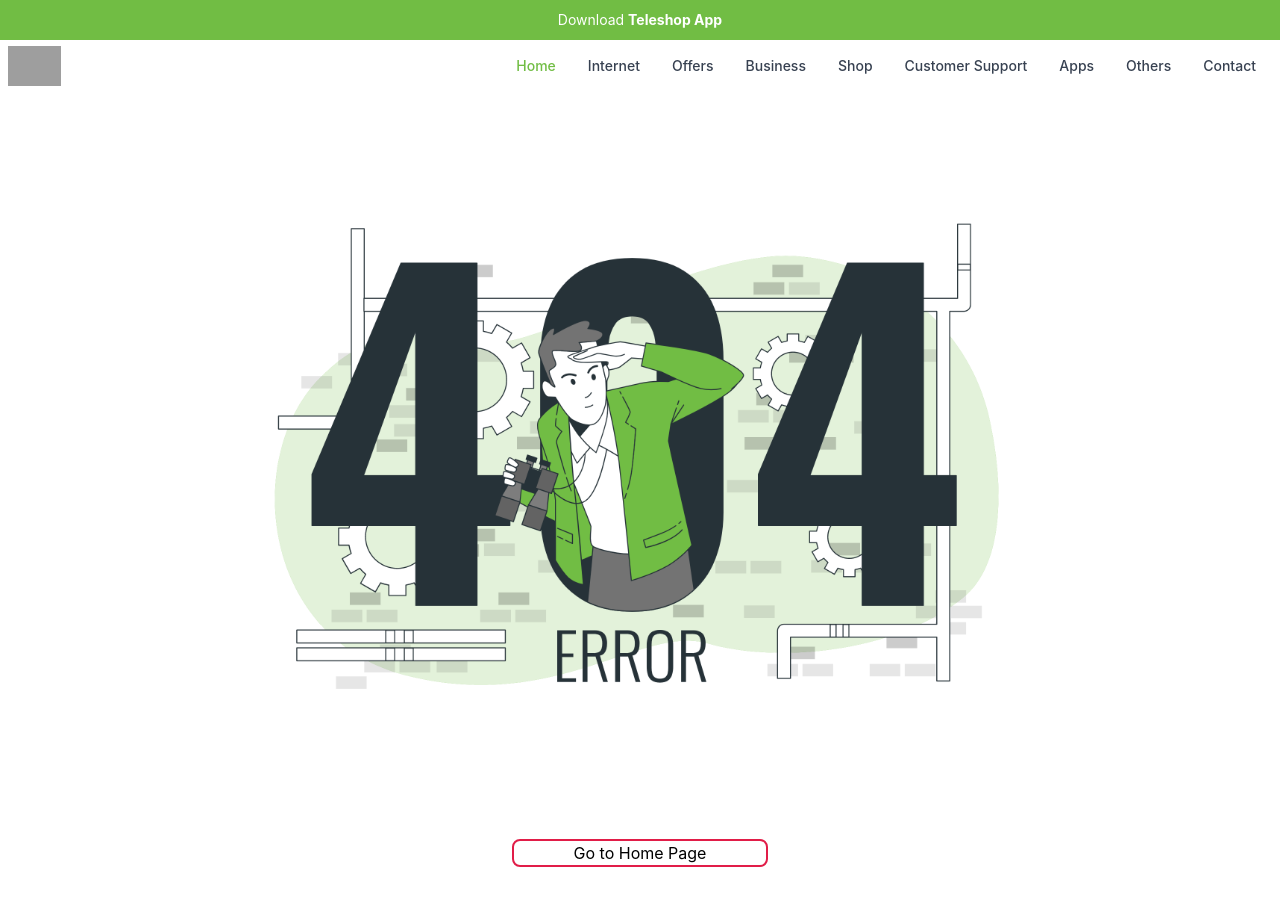
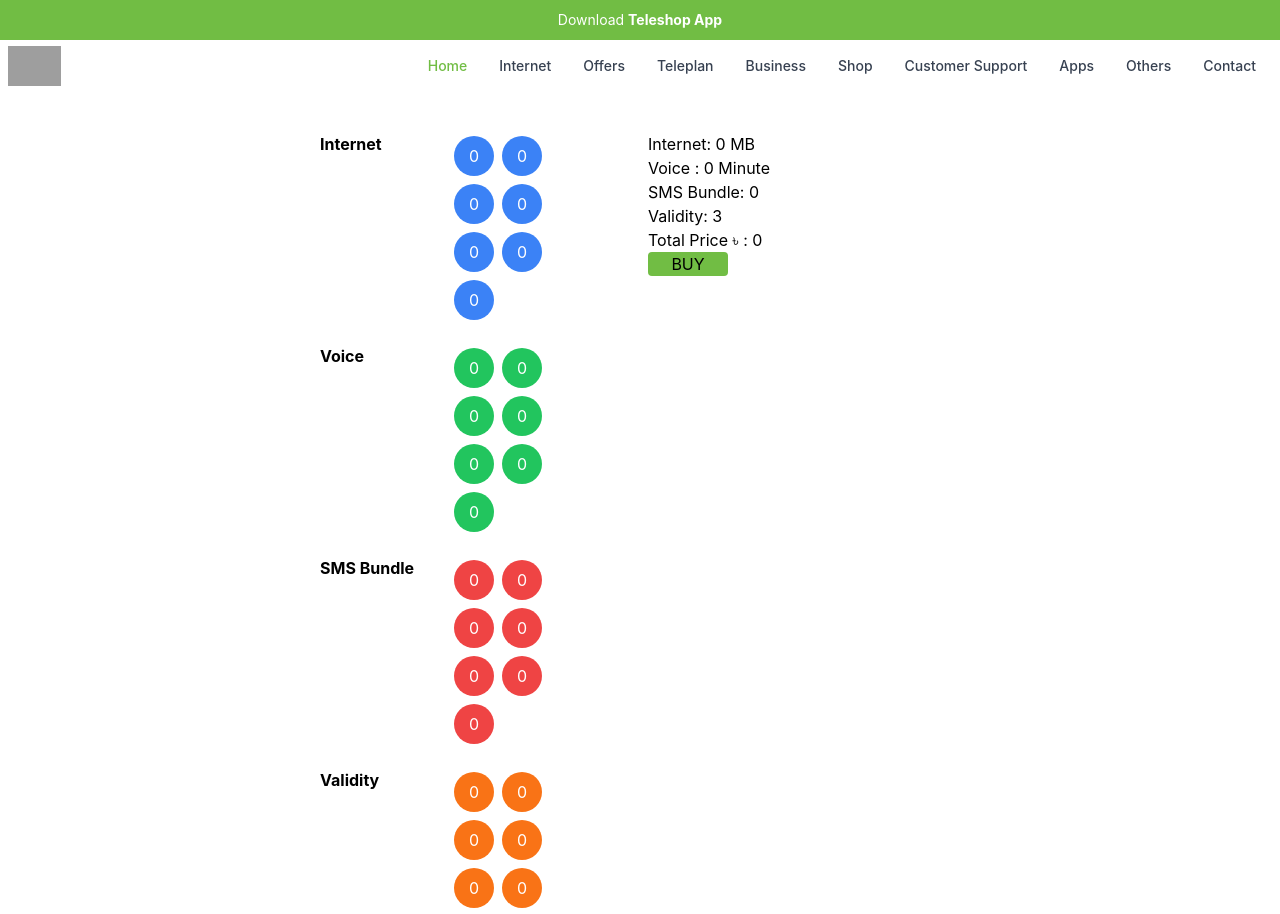
Before and after one commit to Uchchash346/Teleshop-frontend, a React (Create React App) app: page /teleplan in a window 1280 px wide. Shown: the top 914 px of the page. Built offline with nearby package versions, Linux system fonts and the light colour scheme; grey boxes are pictures that could not be loaded.

Commit message:
setup teleplan page

```diff
--- a/src/App.js
+++ b/src/App.js
@@ -9,6 +9,7 @@ import Contact from './components/contact_page/Contact';
 import CustomerSupport from './components/customer_support/CustomerSupport';
 import HomePage from './components/HomePage/HomePage';
 import InternetPage from './components/internet_page/InternetPage';
+import Teleplan from './components/teleplan/Teleplan';
 
 function App() {
   return (
@@ -18,6 +19,7 @@ function App() {
       <Routes>
         <Route path="/" element={<HomePage />} />
         <Route path="/internet" element={<InternetPage />} />
+        <Route path="/teleplan" element={<Teleplan />} />
         <Route path="/contact-us" element={<Contact />} />
         <Route path="/customer-support" element={<CustomerSupport />} />
         <Route path="/*" element={<ErrorPage />} />
--- a/src/components/common_pages/Navbar.js
+++ b/src/components/common_pages/Navbar.js
@@ -59,6 +59,9 @@ const Navbar = () => {
                                 <a href="/" className="block py-2 pl-3 pr-4 text-gray-700 rounded hover:bg-gray-100 md:hover:bg-transparent md:border-0 md:hover:text-[#71BD44] md:p-0 dark:text-gray-400 md:dark:hover:text-white dark:hover:bg-gray-700 dark:hover:text-white md:dark:hover:bg-transparent">Offers</a>
                             </li>
                             <li>
+                                <a href="/teleplan" className="block py-2 pl-3 pr-4 text-gray-700 rounded hover:bg-gray-100 md:hover:bg-transparent md:border-0 md:hover:text-[#71BD44] md:p-0 dark:text-gray-400 md:dark:hover:text-white dark:hover:bg-gray-700 dark:hover:text-white md:dark:hover:bg-transparent">Teleplan</a>
+                            </li>
+                            <li>
                                 <a href="/" className="block py-2 pl-3 pr-4 text-gray-700 rounded hover:bg-gray-100 md:hover:bg-transparent md:border-0 md:hover:text-[#71BD44] md:p-0 dark:text-gray-400 md:dark:hover:text-white dark:hover:bg-gray-700 dark:hover:text-white md:dark:hover:bg-transparent">Business</a>
                             </li>
                             <li>
--- a/src/components/contact_page/Contact.js
+++ b/src/components/contact_page/Contact.js
@@ -31,7 +31,7 @@ const Contact = () => {
                                     <label class="form-check-label inline-block text-gray-800" for="exampleCheck87">Send me a copy of this
                                         message</label>
                                 </div>
-                                <button type="submit" class="w-full px-6 py-2.5 bg-[#71BD44] text-white font-medium text-xs leading-tight uppercase rounded shadow-md hover:bg-[#00ff3b] hover:shadow-lg focus:bg-blue-700 focus:shadow-lg focus:outline-none focus:ring-0 active:bg-blue-800 active:shadow-lg transition duration-150 ease-in-out">Send</button>
+                                <button type="submit" class="w-full px-6 py-2.5 bg-[#71BD44] text-white font-medium text-xs leading-tight uppercase rounded shadow-md hover:bg-none hover:border-[#71BD44] hover:shadow-lg focus:bg-blue-700 focus:shadow-lg focus:outline-none focus:ring-0 active:bg-blue-800 active:shadow-lg transition duration-150 ease-in-out">Send</button>
                             </form>
                         </div>
                         <div class="grow-0 shrink-0 basis-auto w-full lg:w-7/12">
--- a/src/components/customer_support/CustomerSupport.js
+++ b/src/components/customer_support/CustomerSupport.js
@@ -12,8 +12,8 @@ const CustomerSupport = () => {
     }, [])
     return (
         <Fragment>
-            <div className='container mx-auto max-w-6xl pt-10'>
-                <div class="w-10/12">
+            <div className='container mx-auto max-w-3xl lg:max-w-6xl md:max-w-4xl pt-10'>
+                <div class="w-32 lg:w-10/12 md:w-96">
                     <table class="w-full text-sm text-left text-gray-500 dark:text-gray-400 ">
                         <thead class="text-xs text-gray-900 uppercase dark:text-gray-400">
                             <tr>
--- /dev/null
+++ b/src/components/teleplan/Teleplan.js
@@ -0,0 +1,138 @@
+import React, { Fragment } from 'react';
+import '../../styles/styles.css'
+
+const Teleplan = () => {
+    return (
+        <Fragment>
+
+            <div className='pt-5 flex flex-row justify-center items-center'>
+                <div class="grid grid-cols-2 gap-4 w-6/12">
+                    <div className='grid grid-rows-4 w-5/6'>
+                        <div className='grid grid-cols-2 mt-5'>
+                            <div className='w-32 font-bold'>
+                                Internet
+                            </div>
+                            <div>
+                                <button class="w-10 h-10 m-1 rounded-full bg-blue-500 hover:bg-[#71bd44] text-white">
+                                    0
+                                </button>
+                                <button class="w-10 h-10 m-1 rounded-full bg-blue-500 hover:bg-[#71bd44] text-white">
+                                    0
+                                </button>
+                                <button class="w-10 h-10 m-1 rounded-full bg-blue-500 hover:bg-[#71bd44] text-white">
+                                    0
+                                </button>
+                                <button class="w-10 h-10 m-1 rounded-full bg-blue-500 hover:bg-[#71bd44] text-white">
+                                    0
+                                </button>
+                                <button class="w-10 h-10 m-1 rounded-full bg-blue-500 hover:bg-[#71bd44] text-white">
+                                    0
+                                </button>
+                                <button class="w-10 h-10 m-1 rounded-full bg-blue-500 hover:bg-[#71bd44] text-white">
+                                    0
+                                </button>
+                                <button class="w-10 h-10 m-1 rounded-full bg-blue-500 hover:bg-[#71bd44] text-white">
+                                    0
+                                </button>
+                            </div>
+                        </div>
+                        <div className='grid grid-cols-2 mt-5'>
+                            <div className='w-32 font-bold'>
+                                Voice
+                            </div>
+                            <div>
+                                <button class="w-10 h-10 m-1 rounded-full bg-green-500 hover:bg-[#71bd44] text-white">
+                                    0
+                                </button>
+                                <button class="w-10 h-10 m-1 rounded-full bg-green-500 hover:bg-[#71bd44] text-white">
+                                    0
+                                </button>
+                                <button class="w-10 h-10 m-1 rounded-full bg-green-500 hover:bg-[#71bd44] text-white">
+                                    0
+                                </button>
+                                <button class="w-10 h-10 m-1 rounded-full bg-green-500 hover:bg-[#71bd44] text-white">
+                                    0
+                                </button>
+                                <button class="w-10 h-10 m-1 rounded-full bg-green-500 hover:bg-[#71bd44] text-white">
+                                    0
+                                </button>
+                                <button class="w-10 h-10 m-1 rounded-full bg-green-500 hover:bg-[#71bd44] text-white">
+                                    0
+                                </button>
+                                <button class="w-10 h-10 m-1 rounded-full bg-green-500 hover:bg-[#71bd44] text-white">
+                                    0
+                                </button>
+                            </div>
+                        </div>
+                        <div className='grid grid-cols-2 mt-5'>
+                            <div className='w-32 font-bold'>
+                                SMS Bundle
+                            </div>
+                            <div>
+                                <button class="w-10 h-10 m-1 rounded-full bg-red-500 hover:bg-[#71bd44] text-white">
+                                    0
+                                </button>
+                                <button class="w-10 h-10 m-1 rounded-full bg-red-500 hover:bg-[#71bd44] text-white">
+                                    0
+                                </button>
+                                <button class="w-10 h-10 m-1 rounded-full bg-red-500 hover:bg-[#71bd44] text-white">
+                                    0
+                                </button>
+                                <button class="w-10 h-10 m-1 rounded-full bg-red-500 hover:bg-[#71bd44] text-white">
+                                    0
+                                </button>
+                                <button class="w-10 h-10 m-1 rounded-full bg-red-500 hover:bg-[#71bd44] text-white">
+                                    0
+                                </button>
+                                <button class="w-10 h-10 m-1 rounded-full bg-red-500 hover:bg-[#71bd44] text-white">
+                                    0
+                                </button>
+                                <button class="w-10 h-10 m-1 rounded-full bg-red-500 hover:bg-[#71bd44] text-white">
+                                    0
+                                </button>
+                            </div>
+                        </div>
+                        <div className='grid grid-cols-2 mt-5'>
+                            <div className='w-32 font-bold'>
+                                Validity
+                            </div>
+                            <div>
+                                <button class="w-10 h-10 m-1 rounded-full bg-orange-500 hover:bg-[#71bd44] text-white">
+                                    0
+                                </button>
+                                <button class="w-10 h-10 m-1 rounded-full bg-orange-500 hover:bg-[#71bd44] text-white">
+                                    0
+                                </button>
+                                <button class="w-10 h-10 m-1 rounded-full bg-orange-500 hover:bg-[#71bd44] text-white">
+                                    0
+                                </button>
+                                <button class="w-10 h-10 m-1 rounded-full bg-orange-500 hover:bg-[#71bd44] text-white">
+                                    0
+                                </button>
+                                <button class="w-10 h-10 m-1 rounded-full bg-orange-500 hover:bg-[#71bd44] text-white">
+                                    0
+                                </button>
+                                <button class="w-10 h-10 m-1 rounded-full bg-orange-500 hover:bg-[#71bd44] text-white">
+                                    0
+                                </button>
+                                <button class="w-10 h-10 m-1 rounded-full bg-orange-500 hover:bg-[#71bd44] text-white">
+                                    0
+                                </button>
+                            </div>
+                        </div>
+                    </div>
+                    <div className=' py-5'>
+                        <p>Internet: 0 MB</p>
+                        <p>Voice : 0 Minute</p>
+                        <p>SMS Bundle: 0</p>
+                        <p>Validity: 3</p>
+                        <p>Total Price ৳ : 0</p>
+                        <button type="submit" className='w-20 rounded bg-[#71BD44]'>BUY</button>
+                    </div>
+                </div>
+            </div>
+        </Fragment>
+    );
+};
+
+export default Teleplan;
```
Also changed, not shown: src/styles/styles.css (line endings or trailing spaces).
